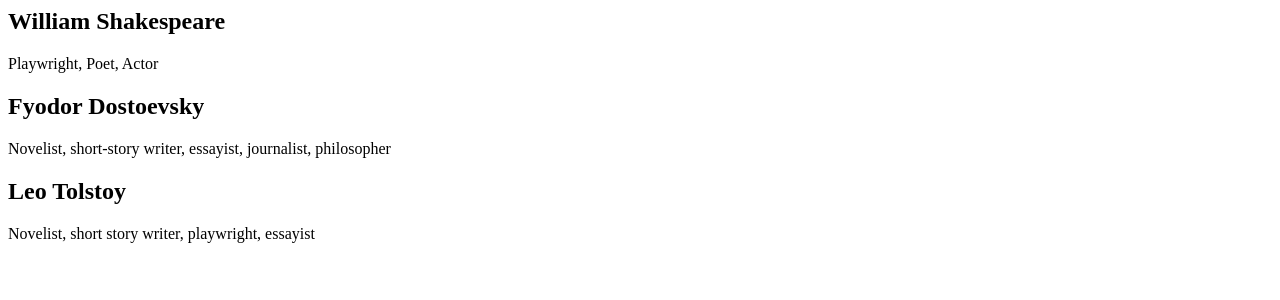
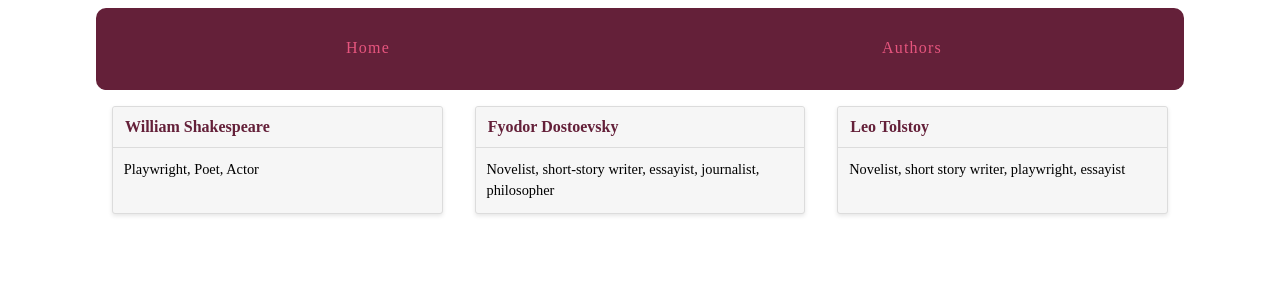
Before and after one commit to anijanair/Authors_And_Books, a Django app: page /authors/ in a window 1280 px wide. Shown: the top 300 px of the page. Run offline with Django 3.2, Linux system fonts and the light colour scheme; data comes from the database, SQL or seed files in the repository.

Commit message:
Added links to other fields on each view

```diff
--- a/famous_authors/authors/templates/authors/author_list.html
+++ b/famous_authors/authors/templates/authors/author_list.html
@@ -1,4 +1,15 @@
-{% for author in authors %}
-<h2>{{ author.name }}</h2>
-{{ author.about }}
-{% endfor %}
+{% extends "layout.html" %}
+
+{% block title %}Favorite Authors{% endblock %}
+{% block content %}
+<div class="cards">
+    {% for author in authors %}
+    <div class="card">
+        <header><a href="{% url 'authors:detail' pk=author.pk %}">{{author.name}}</a></header>
+        <div class="card-copy">
+            {{author.about}}
+        </div>
+    </div>
+    {% endfor %}
+</div>
+{% endblock %}
--- a/famous_authors/authors/urls.py
+++ b/famous_authors/authors/urls.py
@@ -1,9 +1,9 @@
-from django.conf.urls import url, include
+from django.conf.urls import url
 
 from . import views
 
 urlpatterns = [
-    url(r'^$', views.author_list),
-    url(r'(?P<author_pk>\d+)/(?P<book_pk>\d+)/$', views.book_detail),
-    url(r'(?P<pk>\d+)/$', views.author_detail),
+    url(r'^$', views.author_list, name='list'),
+    url(r'(?P<author_pk>\d+)/(?P<book_pk>\d+)/$', views.book_detail, name='book'),
+    url(r'(?P<pk>\d+)/$', views.author_detail, name='detail'),
 ]
--- a/famous_authors/authors/views.py
+++ b/famous_authors/authors/views.py
@@ -11,7 +11,7 @@ def author_list(request):
 
 def author_detail(request, pk):
     author = get_object_or_404(Author, pk=pk)
-    return render(request, 'authors/author_detail.html', {'author':author})
+    return render(request, 'authors/author_detail.html', {'author': author})
 
 def book_detail(request, author_pk, book_pk):
     book = get_object_or_404(Book, author_id=author_pk, pk=book_pk)
--- a/famous_authors/famous_authors/urls.py
+++ b/famous_authors/famous_authors/urls.py
@@ -20,9 +20,9 @@ from django.contrib.staticfiles.urls import staticfiles_urlpatterns
 from . import views
 
 urlpatterns = [
-    url(r'^authors/', include('authors.urls')),
+    url(r'^authors/', include('authors.urls', namespace='authors')),
     url(r'^admin/', include(admin.site.urls)),
-    url(r'^$', views.home),
+    url(r'^$', views.home, name='home'),
 ]
 
 urlpatterns += staticfiles_urlpatterns()
--- a/famous_authors/templates/layout.html
+++ b/famous_authors/templates/layout.html
@@ -1,14 +1,18 @@
 {% load static from staticfiles %}
 
-<!doctype html>
+<!DOCTYPE html>
 <html>
     <head>
         <title>{% block title %}{% endblock %}</title>
         <link rel="stylesheet" href="{% static 'css/layout.css' %}">
     </head>
     <body>
-    <div class="site-container">
-    {% block content %}{% endblock %}
-    </div>
+        <div class="site-container">
+            <nav>
+                <a href="{% url 'home' %}">Home</a>
+                <a href="{% url 'authors:list' %}">Authors</a>
+            </nav>
+        {% block content %}{% endblock %}
+        </div>
     </body>
 </html>
```
Also changed, not shown: famous_authors/authors/templates/authors/author_detail.html (+7 -6 lines), famous_authors/authors/templates/authors/book_detail.html (+3 -4 lines).
